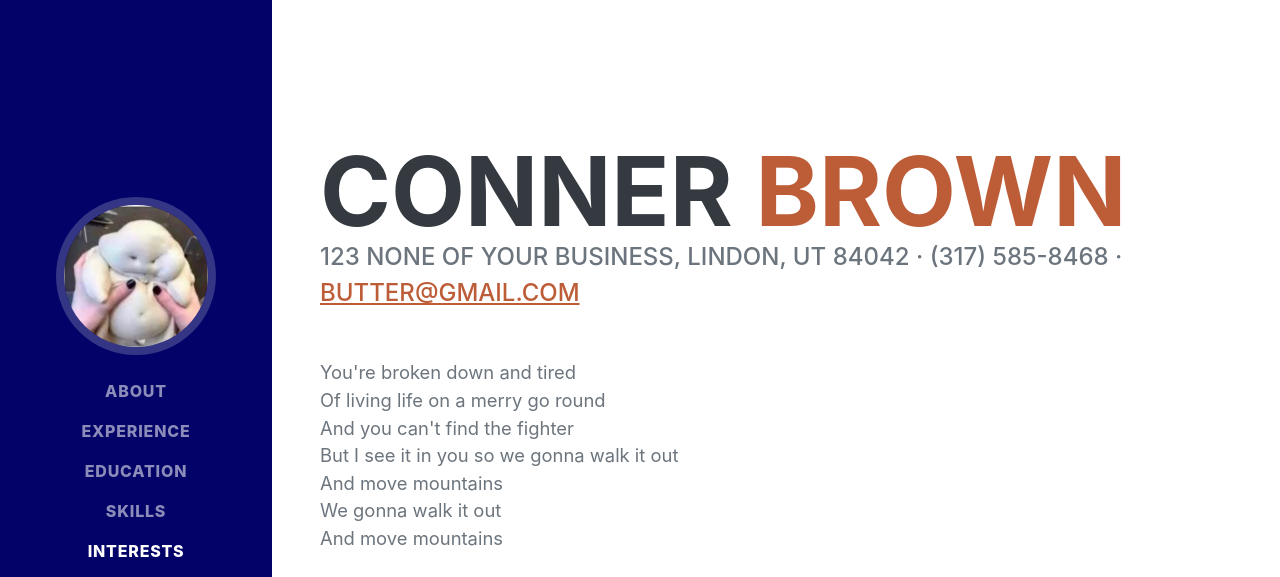
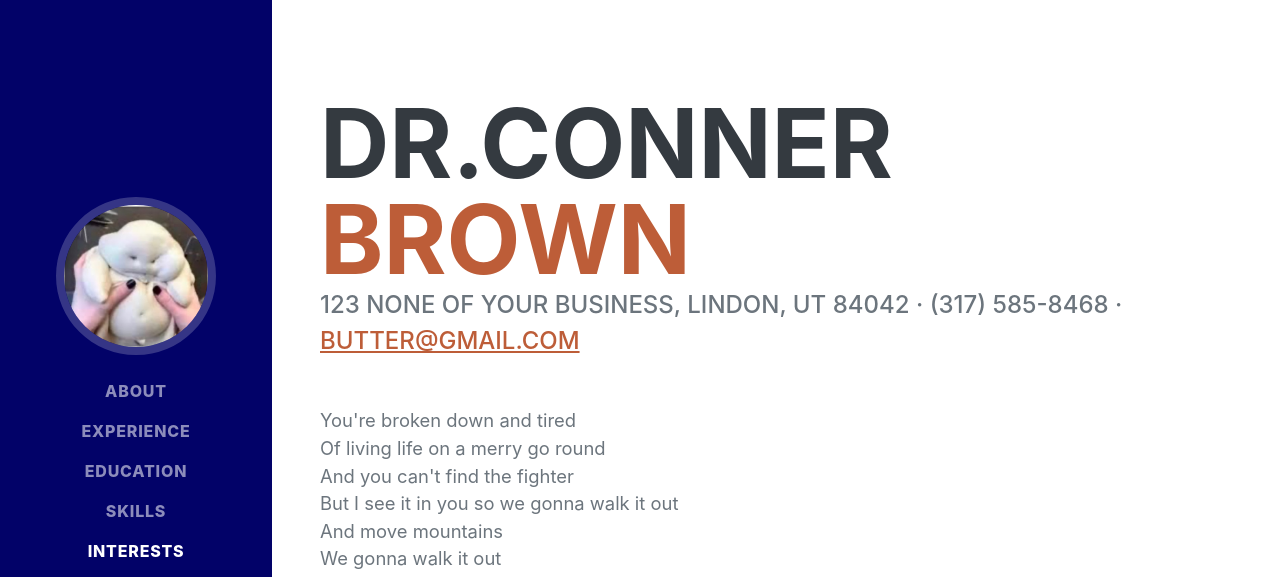
Before and after one commit to cbr252/IS201, a plain HTML site: page index.html in a window 1280 px wide. Shown: the top 577 px of the page. Drawn offline with nearby package versions, Linux system fonts and the light colour scheme; a web font is replaced by a local one.

Commit message:
Add files via upload

```diff
--- a/index.html
+++ b/index.html
@@ -42,7 +42,7 @@
             <section class="resume-section" id="about">
                 <div class="resume-section-content">
                     <h1 class="mb-0">
-                        Conner
+                        Dr.Conner
                         <span class="text-primary">Brown</span>
                     </h1>
                     <div class="subheading mb-5">
```
